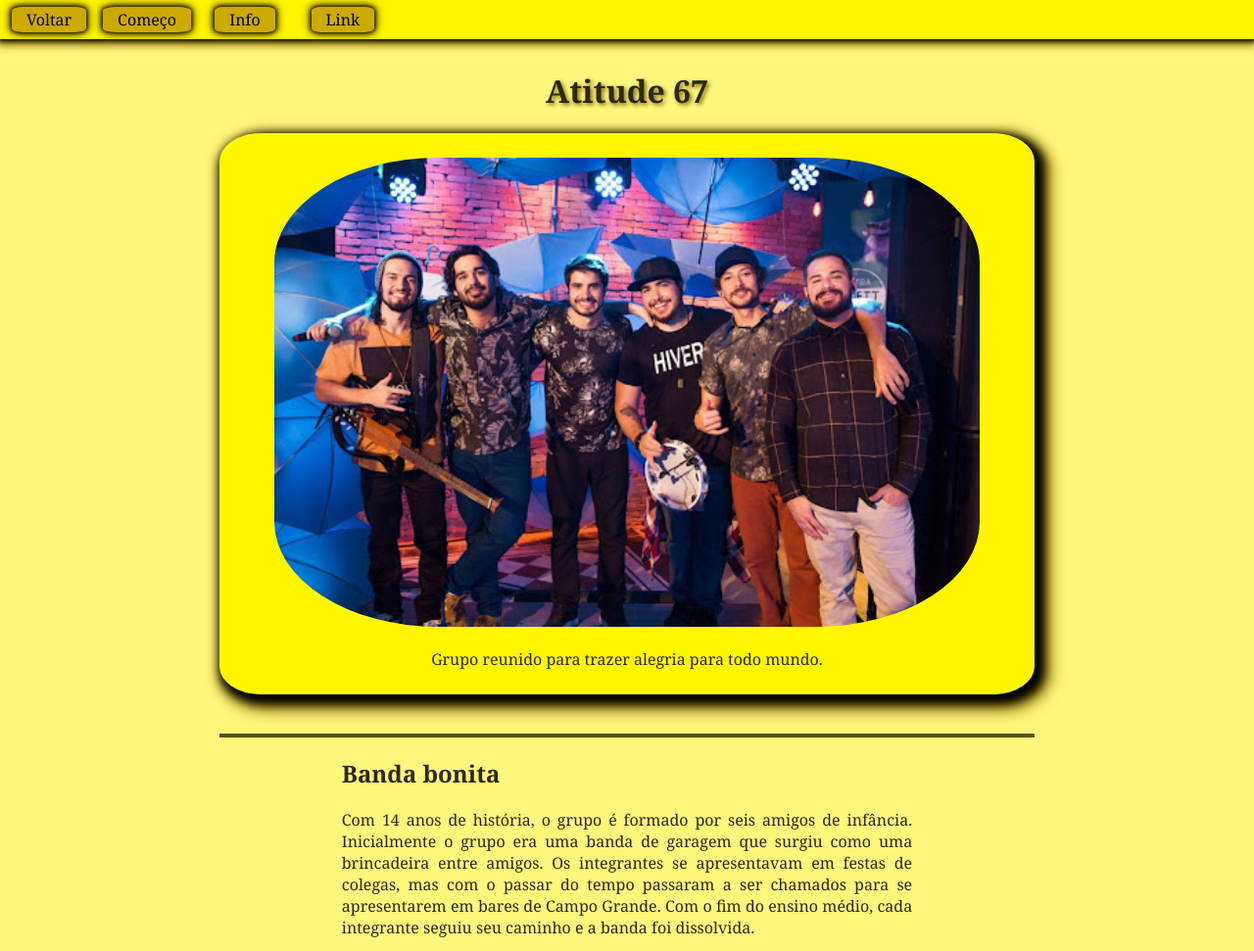
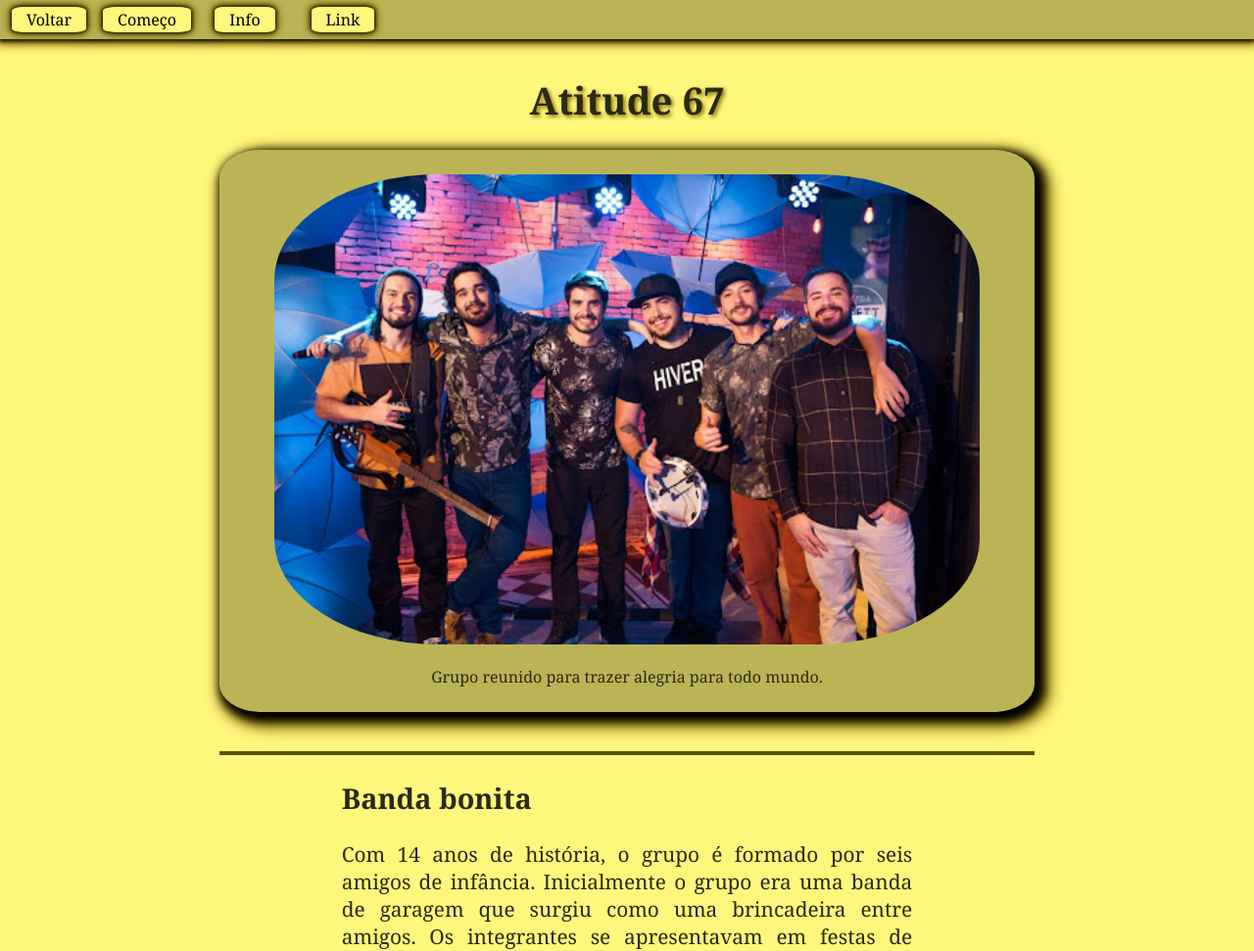
Before and after one commit to CeloRocha/ResponsiveWebDesign, a plain HTML site: page pages/tributePage.html in a window 1280 px wide. Shown: the top 971 px of the page at 98% size. Drawn offline with Linux system fonts and the light colour scheme; a web font is replaced by a local one.

Commit message:
Tribute Page color and text size improved.

```diff
--- a/css/pages/tributePage.css
+++ b/css/pages/tributePage.css
@@ -9,7 +9,7 @@ body{
 nav{
     width: 100%;
     position: fixed;
-    background: #FFF600;
+    background: #bbb456;
     height: auto;
     display: grid;
     grid-template-columns: repeat(auto-fill, minmax(75px, 100px));
@@ -25,7 +25,7 @@ nav{
 
 nav > a{
     padding: 2px 15px;
-    background: hsl(50, 100%, 40%);
+    background: #FFF67C;
     text-decoration: none;
     color: black;
     font-family: "Zen Kurenaido", Georgia, 'Times New Roman', Times, serif;
@@ -54,7 +54,7 @@ nav > a:hover{
 #img-div{
     width: 100%;
     margin: auto;
-    background: #FFF600;
+    background: #bbb456;
     border-radius: 5%;
     box-shadow: 5px 5px 10px 5px black, 8px 8px 15px 8px hsl(50, 100%, 25%);
 }
@@ -88,10 +88,17 @@ hr{
     margin: auto;
     width: 70%;
 }
-p{
+p, li{
     text-align: justify;
+    font-size: 1.3em;
+}
+h2{
+    font-size: 1.8em;
 }
 
+h1{
+    font-size: 2.4em;
+}
 .divide{
     display: grid;
     width: 100%;
@@ -106,6 +113,8 @@ p{
     display: grid;
     justify-items: center;
     font-size: 1.5em;
+    padding-top: 20px;
+    padding-bottom: 40px;
 }
 
 .center > a{
--- a/pages/tributePage.html
+++ b/pages/tributePage.html
@@ -8,7 +8,7 @@
     <link rel="preconnect" href="https://fonts.googleapis.com">
     <link rel="preconnect" href="https://fonts.gstatic.com" crossorigin>
     <link href="https://fonts.googleapis.com/css2?family=Zen+Kurenaido&display=swap" rel="stylesheet">
-    <title>Document</title>
+    <title>Atitude 67 Olecram</title>
 </head>
 <body>
     <nav>
```
Lines whose indentation alone changed are shown as unchanged.
